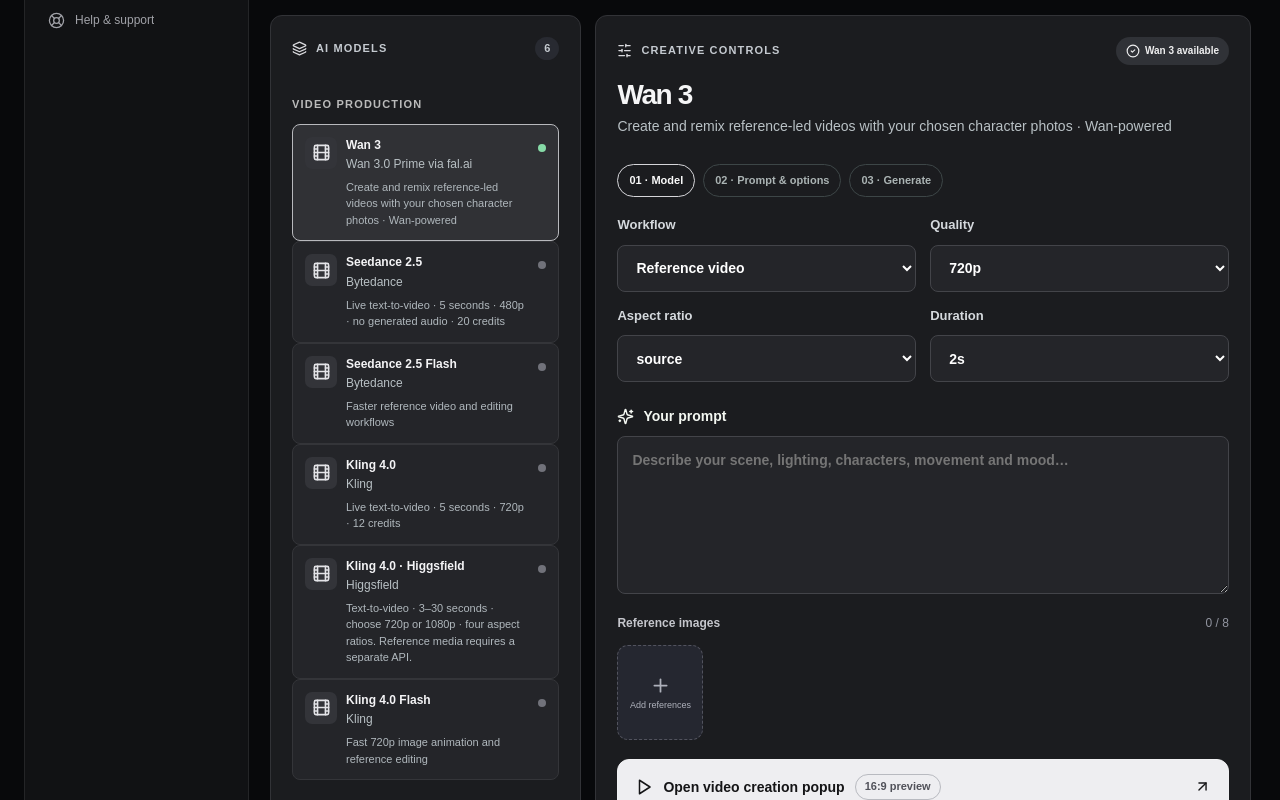
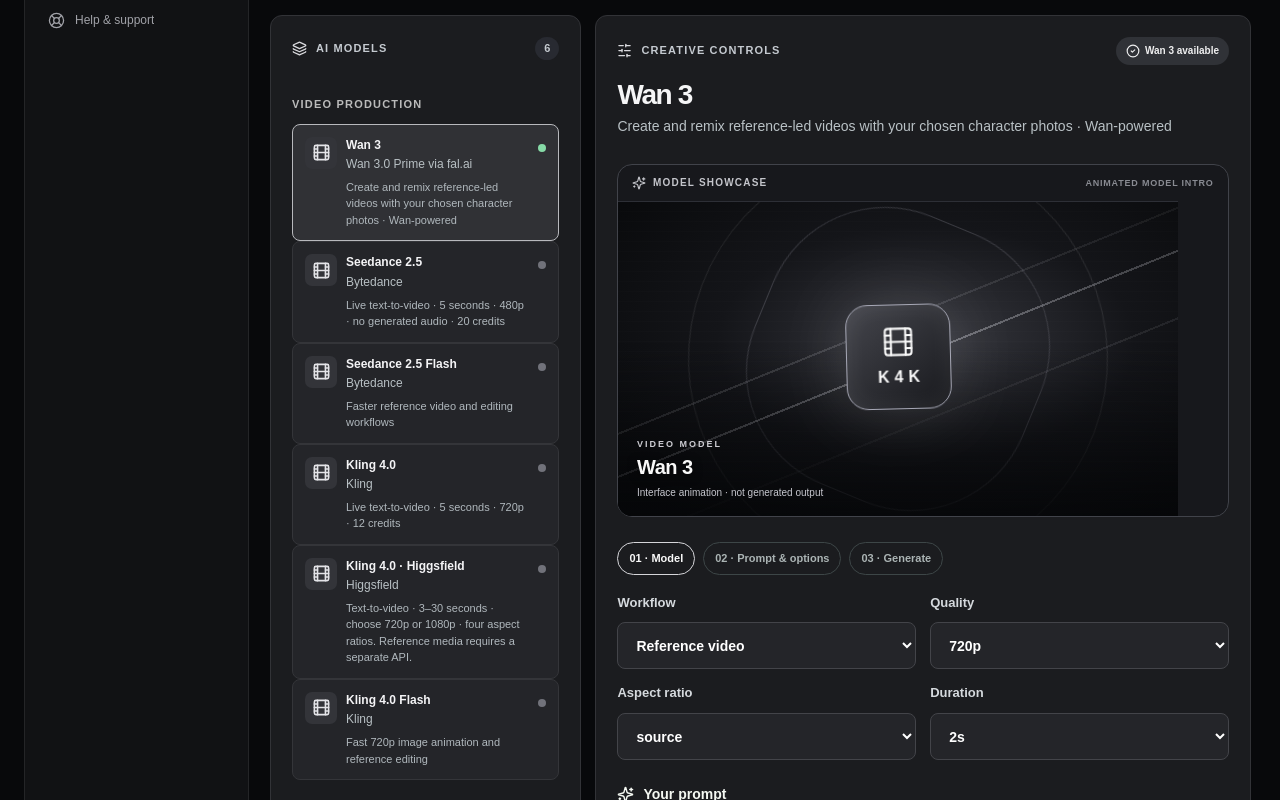
Before and after one commit to kreativestudios4k-lgtm/k4k-academy-v2, a Next.js app: page /k4k-app/create in a window 1280 px wide. Shown: the part 540-1340 px from the top of the page. Built offline with nearby package versions, Linux system fonts and the light colour scheme.

Commit message:
fix: Kling-only popup and per-model animations, restore other generation controls

```diff
--- a/app/k4k-app/create/page.js
+++ b/app/k4k-app/create/page.js
@@ -6,6 +6,7 @@ import {CREATION_MODELS,creationModels,creationModelGroups,creationBrief} from '
 import {creativeModelReadiness} from '../../../lib/creative-provider-readiness.mjs';
 import CustomerCreativeGeneration from '../CustomerCreativeGeneration';
 import VideoGenerationPopup from '../VideoGenerationPopup';
+import ModelSelectionAnimation from '../ModelSelectionAnimation';
 import {useK4KLocale} from '../locale';
 import './create.css';
 import StudioSidebar from '../StudioSidebar';
@@ -22,9 +23,9 @@ export default function CreativeStudio(){
  const visiblePickerModels=creationModels(kind).filter(item=>item.name.toLowerCase().includes(modelQuery.trim().toLowerCase()));
  const selectedLive=customerModels[model.id]===true&&((model.kind==='video'&&mode==='Text to video')||(model.kind==='image'&&mode==='Text to image'));
  useEffect(()=>{if(selectedLive){setResolution(model.id==='kling4_hf'?'720p':model.id==='kling4_0'?'720p':model.id==='seedance_2_5'?'480p':'1K');if(model.duration&&model.id!=='kling4_hf')setDuration(5)}},[selectedLive,model.id]);
- function chooseModel(next){setGeneratorOpen(false);setModelPickerOpen(false);setId(next.id);setMode(next.modes[0]);setResolution(next.resolution[0]);setAspect(next.aspect[0]);setDuration(next.duration?.[0]||5);setFiles(old=>old.slice(0,next.refs));setError('');}
+ function chooseModel(next){setGeneratorOpen(next.id==='kling4_hf');setModelPickerOpen(false);setId(next.id);setMode(next.modes[0]);setResolution(next.resolution[0]);setAspect(next.id==='kling4_hf'?'16:9':next.aspect[0]);setDuration(next.duration?.[0]||5);setFiles(old=>old.slice(0,next.refs));setError('');}
  function chooseKind(next){setKind(next);chooseModel(creationModels(next)[0]);}
- function openVideoPopup(){if(model.kind!=='video')return;if(model.aspect.includes('16:9'))setAspect('16:9');setGeneratorOpen(true);}
+ function openVideoPopup(){if(model.id!=='kling4_hf')return;if(model.aspect.includes('16:9'))setAspect('16:9');setGeneratorOpen(true);}
  useEffect(()=>{
   // Named Image and Video destinations stay on the same proven generation
   // backend, selecting only catalog models permitted for the chosen tab.
@@ -55,7 +56,7 @@ export default function CreativeStudio(){
    <div className="kcs-workspace-heading"><div><span>CREATE / {kind==='image'?'IMAGE':'VIDEO'}</span><h2>{kind==='image'?'Image Studio':'Video Studio'}</h2></div><button type="button" className="kcs-model-picker-trigger" aria-haspopup="dialog" onClick={()=>{setModelQuery('');setModelPickerOpen(true)}}><span>Model</span><strong>{model.name}</strong><ChevronDown size={18}/></button></div>
    <div className="kcs-layout"><aside className="kcs-models"><div className="kcs-section-label"><Layers size={15}/>{t.models}<span>{creationModels(kind).filter(item=>!item.premium).length}</span></div><div className="kcs-model-grid">{creationModelGroups(kind).filter(group=>group.id!=='swap').map(group=><div className="kcs-model-group" key={group.id}><h3 style={{fontSize:11,color:"#bbb",letterSpacing:1.2,textTransform:"uppercase",margin:"16px 0 10px"}}>{group.title}</h3>{group.models.map(item=><button key={item.id} type="button" onClick={()=>chooseModel(item)} aria-pressed={id===item.id} className={'kcs-model '+(id===item.id?'current':'')}><span className="kcs-model-icon">{item.kind==='image'?<Images size={19}/>:<Film size={19}/>}</span><span className="kcs-model-info"><strong>{item.name}{item.premium?' · '+item.resolution[0]:''}</strong><small>{item.premium?'K4K Premium':item.provider}</small><em>{item.description}</em></span><span className={'kcs-indicator '+item.status} title={item.status==='active'?t.active:customerModels[item.id]?'Live customer generation':item.status==='provider-verified'?'Provider verified · other modes gated':item.status==='api-pilot'?t.pilot:t.pending}/></button>)}</div>)}</div></aside>
    <section className="kcs-compose"><div className="kcs-compose-top"><div className="kcs-section-label"><SlidersHorizontal size={15}/>{t.settings}</div><span className={'kcs-state '+model.status}>{model.status==='active'?<CheckCircle2 size={14}/>:<Clock3 size={14}/>} {model.status==='active'?t.active:selectedLive?'Live · credits quoted before generation':model.status==='provider-verified'?'Not yet available':model.status==='api-pilot'?t.pilot:t.pending}</span></div>
-    <h2>{model.name}</h2><p className="kcs-desc">{model.description}</p>{model.premium&&<div className="kcs-note" role="status"><ShieldCheck size={17}/><p><strong>K4K Motion · {model.resolution[0]}</strong> — Create through the live K4K Motion Director. Select a supported source, upload your cast, then review the verified credit quote before you confirm Generate.</p></div>}
+    <h2>{model.name}</h2><p className="kcs-desc">{model.description}</p><ModelSelectionAnimation key={model.id} model={model}/>{model.premium&&<div className="kcs-note" role="status"><ShieldCheck size={17}/><p><strong>K4K Motion · {model.resolution[0]}</strong> — Create through the live K4K Motion Director. Select a supported source, upload your cast, then review the verified credit quote before you confirm Generate.</p></div>}
     <div className="kcs-flow-steps"><span className="is-current">01 · Model</span><span>02 · Prompt & options</span><span>03 · Generate</span></div>
     <div className="kcs-fields"><label>{t.mode}<select value={mode} onChange={e=>setMode(e.target.value)}>{model.modes.map(v=><option key={v}>{v}</option>)}</select></label><label>{t.resolution}<select value={resolution} disabled={selectedLive&&model.id!=='kling4_hf'} onChange={e=>setResolution(e.target.value)}>{model.resolution.map(v=><option key={v}>{v}</option>)}</select></label><label>{t.ratio}<select value={aspect} onChange={e=>setAspect(e.target.value)}>{model.aspect.map(v=><option key={v}>{v}</option>)}</select></label>{model.duration&&<label>{t.duration}<select value={duration} disabled={selectedLive&&model.id!=='kling4_hf'} onChange={e=>setDuration(Number(e.target.value))}>{Array.from({length:model.duration[1]-model.duration[0]+1},(_,i)=>model.duration[0]+i).map(n=><option value={n} key={n}>{n}s</option>)}</select></label>}</div>
     <label className="kcs-prompt-label"><span className="kcs-prompt-title"><Sparkles size={17}/>{t.prompt}</span><textarea value={prompt} maxLength={10000} onChange={e=>{setPrompt(e.target.value);setCopied(false)}} placeholder={t.placeholder} rows={6}/></label>
@@ -63,8 +64,8 @@ export default function CreativeStudio(){
     {model.status==='provider-verified'&&<div className="kcs-note" role="status"><ShieldCheck size={17}/><p><strong>{selectedLive?'Ready to create':'Workflow availability'}</strong> — {selectedLive?'Choose your prompt and review the exact credit price before generating. Your finished work is saved privately.':'This specific workflow is not yet enabled for customer generation. Choose an available model or workflow; no credits are charged for selecting a tool.'}</p></div>}
     {model.refs===0&&<div className="kcs-input-info"><ImagePlus size={18}/><p>Text prompt only for this model. Image reference uploads and edits will appear here only when the selected API supports them.</p></div>}
 
-    {kind==='video'&&<button type="button" className="kcs-video-popup-launch" onClick={openVideoPopup}><Play size={18}/> Open video creation popup <span>16:9 preview</span><ArrowUpRight size={17}/></button>}
-    {kind==='image'&&model.status==='provider-verified'&&<CustomerCreativeGeneration model={model} mode={mode} prompt={prompt} aspect={aspect} duration={duration} resolution={resolution} referenceCount={files.length} onModels={setCustomerModels}/>}
+    {model.id==='kling4_hf'&&<button type="button" className="kcs-video-popup-launch" onClick={openVideoPopup}><Play size={18}/> Open video creation popup <span>16:9 preview</span><ArrowUpRight size={17}/></button>}
+    {(kind==='image'||model.id!=='kling4_hf')&&model.status==='provider-verified'&&<CustomerCreativeGeneration model={model} mode={mode} prompt={prompt} aspect={aspect} duration={duration} resolution={resolution} referenceCount={files.length} onModels={setCustomerModels}/>}
     <div className="kcs-note"><ShieldCheck size={17}/><p>{selectedLive?'Credits are only reserved after you confirm a signed generation quote.':t.note} {model.kind==='video'&&model.status==='active'?'Wan 3 uses the existing Wan-powered video generator. Premium K4K Motion is a separate character swap pilot.':''}</p></div>
     {error&&<p className="kcs-error" role="alert">{error}</p>}
     <div className="kcs-actions"><button type="button" onClick={copyBrief} className="kcs-copy">{copied?<Check size={17}/>:<Copy size={17}/>} {copied?t.copied:t.copy}</button>{model.cta?<Link className="kcs-launch" href={model.cta}><Play size={17}/>{model.premium?'Open K4K Motion':t.open}<ArrowRight size={17}/></Link>:selectedLive?<span className="kcs-launch"><CheckCircle2 size={17}/> Model ready above</span>:<span className="kcs-disabled"><Clock3 size={17}/>{t.ready}</span>}</div>
```
